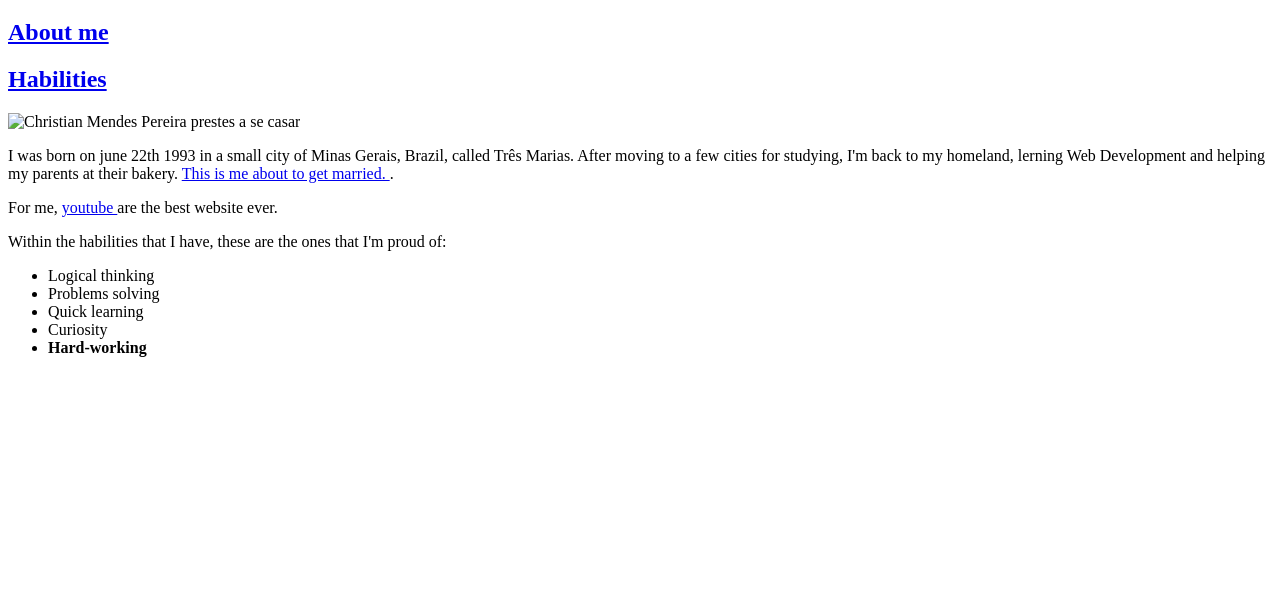
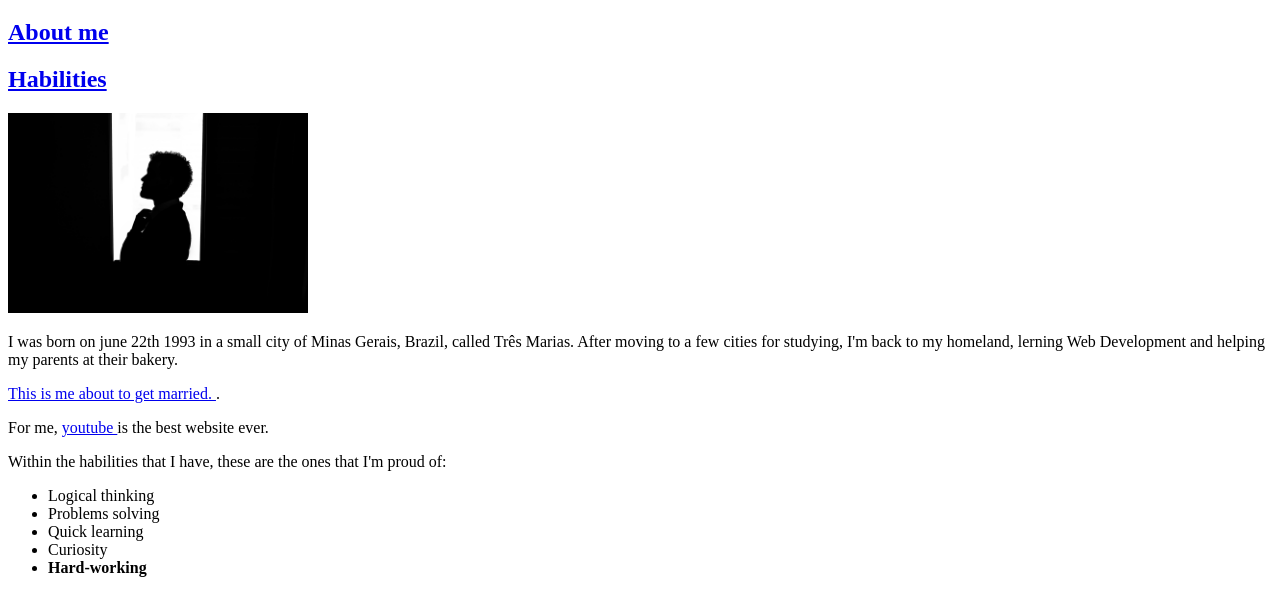
Before and after one commit to mpchristian/mpchristian.github.io, a plain HTML site: page index.html in a window 1280 px wide. Shown: the part 61-676 px from the top of the page. Drawn offline with Linux system fonts and the light colour scheme.

Commit message:
Photo correction

```diff
--- a/index.html
+++ b/index.html
@@ -20,14 +20,14 @@
         </h2>
     </a>
 
-
-
-
-    <img src="TC_CASAMENTO-1025.jpg" alt="Christian Mendes Pereira prestes a se casar" width="300px" id="christian_foto">
+    <img src="profile.jpg" alt="Christian Mendes Pereira prestes a se casar" width="300px" id="christian_foto">
 
     <p id="about-me">
         I was born on june 22th 1993 in a small city of Minas Gerais, Brazil, called Três Marias. After moving to a few
         cities for studying, I'm back to my homeland, lerning Web Development and helping my parents at their bakery.
+    </p>
+
+    <p>
         <a href="#christian_foto">
             This is me about to get married.
         </a>.
@@ -36,7 +36,7 @@
     <p>
         For me, <a href="https://www.youtube.com" target="_blank">
             youtube
-        </a> are the best website ever.
+        </a> is the best website ever.
     </p>
 
     <p id="habilities">
```
